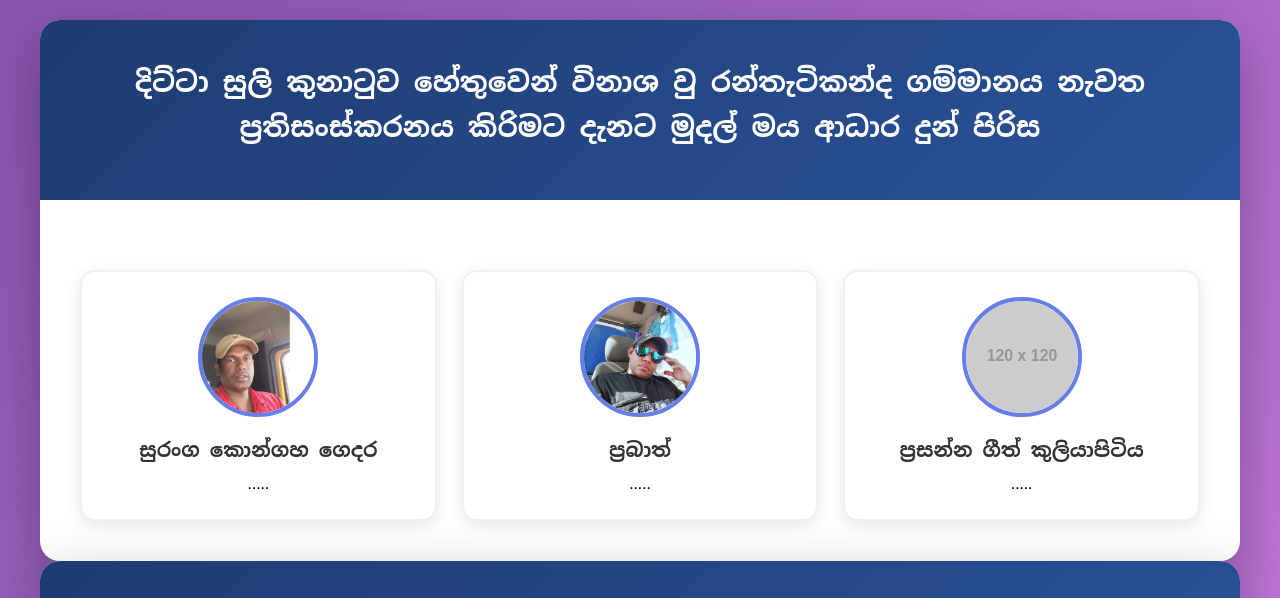
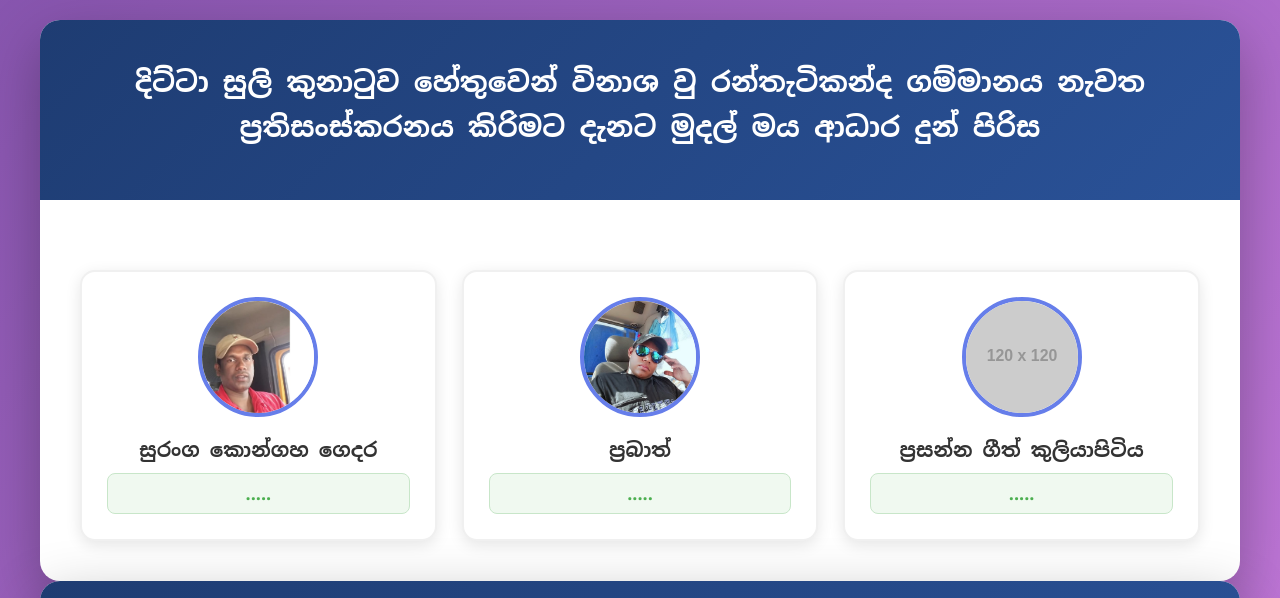
Before and after one commit to gayantha123/Rantetikanda, a plain HTML site: page index.html in a window 1280 px wide. Shown: the top 598 px of the page. Drawn offline with Linux system fonts and the light colour scheme; placeholder pictures from the web are drawn by us.

Commit message:
Update style.css
Signed-off-by: GayanthaLochana0 <lochanagayantha70@gmail.com>

```diff
--- a/style.css
+++ b/style.css
@@ -216,10 +216,15 @@ body {
     font-weight: 600;
 }
 
-.donor-amount {
-    font-size: 24px;
-    color: #667eea;
-    font-weight: 700;
+.donor-description {
+    font-size: 18px;
+    color: #4CAF50;
+    font-weight: 600;
+    padding: 8px 12px;
+    background-color: #f0f9f0;
+    border-radius: 8px;
+    margin-top: 10px;
+    border: 1px solid #c8e6c9;
 }
 
 .delete-btn {
@@ -229,7 +234,7 @@ body {
     padding: 8px 16px;
     border-radius: 6px;
     cursor: pointer;
-    margin-top: 10px;
+    margin-top: 15px;
     font-size: 14px;
 }
 
@@ -255,4 +260,8 @@ body {
     .donor-grid {
         grid-template-columns: 1fr;
     }
+
+    .donor-description {
+        font-size: 16px;
+    }
 }
```
